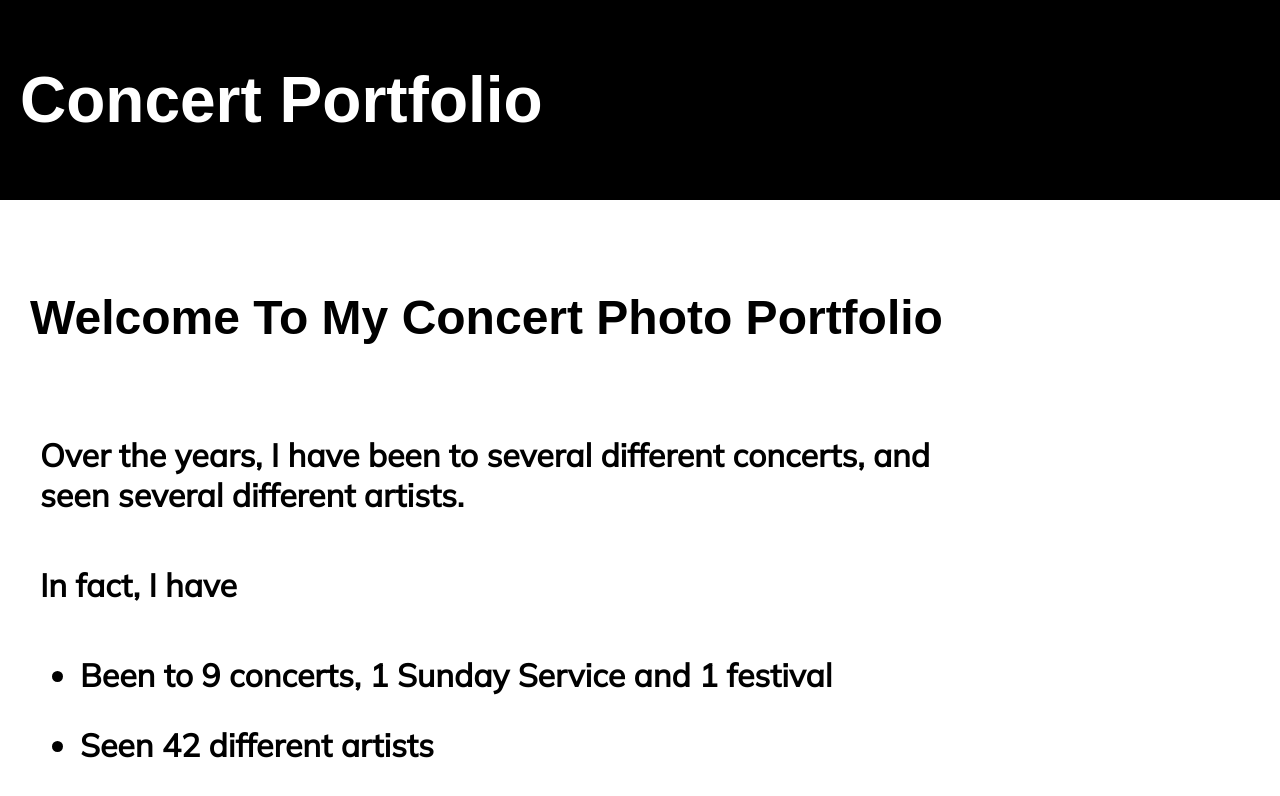
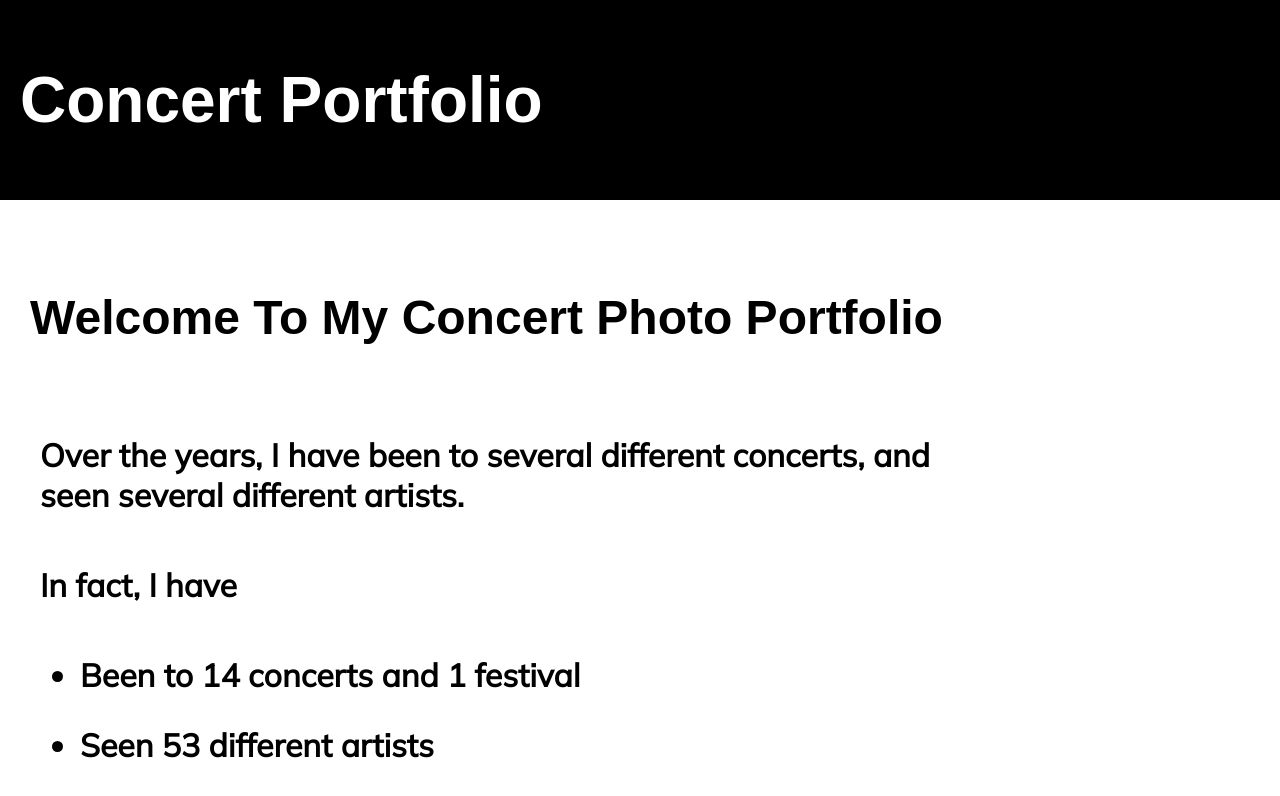
Before and after one commit to johnclimie/concertportfolio, a React (Create React App) app: page /#/ in a window 1280 px wide. Shown: the top 796 px of the page. Built offline with nearby package versions, Linux system fonts and the light colour scheme; a web font is replaced by a local one.

Commit message:
Updated texts

```diff
--- a/src/events.js
+++ b/src/events.js
@@ -128,7 +128,7 @@ const musicEvents = [
         venue: 'The Masquerade',
         thumbnail: require('./images/jpegmafia/jpegmafiathumbnail.jpg'),
         path: 'jpegmafia',
-        description: `Over the last few years or so, I started getting into JPEGMAFIA’s music. I’ve always found experimental music has had a lasting impression on me. His debut album left a lasting impression on me to dive more into his discography. Sadly, I wasn’t into his music enough around his tour before this show, however I was lucky enough to see him at his own show at the Tabernacle around a year later. I got tickets, and went that night to one of the greatest performances I’ve ever seen. Peggy put his all into this performance. He opened his performance with his song “Jesus Forgive Me”, which perfectly set the vibe for the night. He even performed his own cover of Call Me Maybe by Carly Rae Jepson. The crowd was so energetic through his whole performance, which perfectly reciprocated Peggy’s energy. His opener was The Difference Machine, an Atlanta local, who also put on a great, yet brutal performance. I’m very excited for his next tour.`,
+        description: `Over the last few years or so, I started getting into JPEGMAFIA’s music. I’ve always found experimental music has had a lasting impression on me. His debut album left a lasting impression on me to dive more into his discography. Sadly, I wasn’t into his music enough around his tour before this show, however I was lucky enough to see him at his own show at the Masquerade around a year later. I got tickets, and went that night to one of the greatest performances I’ve ever seen. Peggy put his all into this performance. He opened his performance with his song “Jesus Forgive Me”, which perfectly set the vibe for the night. He even performed his own cover of Call Me Maybe by Carly Rae Jepson. The crowd was so energetic through his whole performance, which perfectly reciprocated Peggy’s energy. His opener was The Difference Machine, an Atlanta local, who also put on a great, yet brutal performance. I’m very excited for his next tour.`,
         openers: ['The Difference Machine'],
         guests: ['None'],
         images: [require('./images/jpegmafia/jpegmafia1.jpg'), require('./images/jpegmafia/jpegmafiagif1.gif'), require('./images/jpegmafia/jpegmafiathumbnail.jpg'), require('./images/jpegmafia/jpegmafiagif2.gif'), require('./images/jpegmafia/jpegmafia2.jpg'),require('./images/jpegmafia/jpegmafiagif3.gif')]
@@ -150,7 +150,7 @@ const musicEvents = [
         venue: 'Coca-Cola Roxy',
         thumbnail: require('./images/turnstile/turnstilethumbnail.jpg'),
         path: 'turnstile',
-        description: `After the last Pusha T show, my friends told me and invited me to go see Turnstile. I never really heard a Turnstile song around this time, however I am very thankful for the invite, as this was an unforgettable night. Teezo Touchdown opened first, and he put on a fun, energetic performance. Then Snail Mail did her part for the night by giving a calm experience. However, when Turnstile came on, the crowd got so hyped as I went from row thirty or so, all the way to row 5 within 10 seconds. I’ve never been to a hardcore punk show, so this was a first experience, and I had no clue I was going to experience this. They opened their show with “Holiday”, which set the tone for the entire night. It has consistent endless mosh pits and crowd surfings. I am so happy I got to experience this artist live, even considering I got kicked in the face about two or three times, I’m excited for the next tour.`,
+        description: `After the last Pusha T show, my friends told me and invited me to go see Turnstile. I never really heard a Turnstile song around this time, however I am very thankful for the invite, as this was an unforgettable night. Teezo Touchdown opened first, and he put on a fun, energetic performance. Then Snail Mail did her part for the night by giving a calm experience. However, when Turnstile came on, the crowd got so hyped as I went from row thirty or so, all the way to row 5 within 10 seconds. I’ve never been to a hardcore punk show, so this was a first experience, and I had no clue I was going to experience this. They opened their show with “Holiday”, which set the tone for the entire night. The show had consistent endless mosh pits and crowd surfings. I am so happy I got to experience this artist live, even considering I got kicked in the face about two or three times.`,
         openers: ['Teezo Touchdown', 'Snail Mail'],
         guests: ['None'],
         images: [require('./images/turnstile/turnstile1.jpg'), require('./images/turnstile/turnstilegif1.gif'), require('./images/turnstile/turnstile2.jpg'), require('./images/turnstile/turnstilegif2.gif'), require('./images/turnstile/turnstile3.jpg'), require('./images/turnstile/turnstilegif3.gif'),]
--- a/src/pages/Home.js
+++ b/src/pages/Home.js
@@ -15,13 +15,13 @@ const Home = () => {
             <h2>In fact, I have</h2>
 
             <ul>
-              <li>Been to 9 concerts, 1 Sunday Service and 1 festival</li>
-              <li>Seen 42 different artists</li>
-              <li>Visited 7 different venues</li>
+              <li>Been to 14 concerts and 1 festival</li>
+              <li>Seen 53 different artists</li>
+              <li>Visited 8 different venues</li>
               <li>Taken dozens of amazing photos and videos</li>
             </ul>
 
-            <h2>Therefore, I have created this website, which can help showcase the moments I've captured during these musical events.</h2>
+            <h2>As a result, I have created this website, which can help showcase the moments I've captured during these musical events.</h2>
 
             <h2>Here, you can select a concert I've been to, and view the several different photos I've taken during the event.</h2>
           </div>
```
